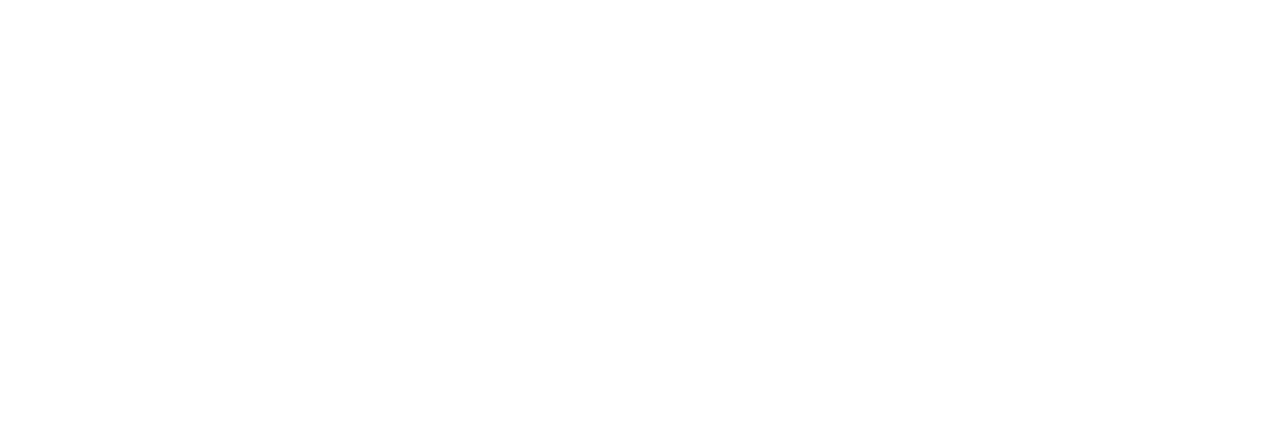
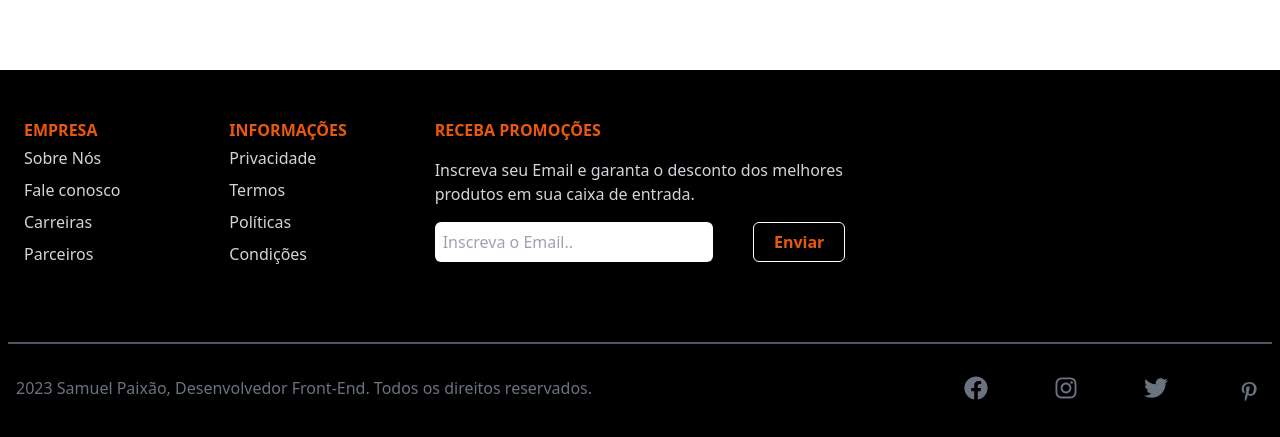
Before and after one commit to s4mp41xao/weburguer, a React (Create React App) app: page / in a window 1280 px wide. Shown: the part 2645-3082 px from the top of the page. Before the commit the page ends 2619 px from the top, so only its background shows below. Built offline with nearby package versions, Linux system fonts and the light colour scheme.

Commit message:
Footer component

```diff
--- a/src/App.js
+++ b/src/App.js
@@ -4,6 +4,7 @@
 import HeadlineCards from './components/HeadlineCards'
 import Food from './components/Food'
 import Category from './components/Category'
+import Footer from './components/Footer'
 
 function App() {
   return (
@@ -13,6 +14,7 @@
       <HeadlineCards />
       <Food />
       <Category />
+      <Footer />
     </div>
   )
 }
--- /dev/null
+++ b/src/components/Footer.jsx
@@ -0,0 +1,52 @@
+import React from 'react'
+import { FaFacebook, FaInstagram, FaTwitter } from 'react-icons/fa'
+import { TiSocialPinterest } from 'react-icons/ti'
+
+const Footer = () => {
+  return (
+    <div className='w-full mt-24 bg-black text-gray-300 py-2 px-2'>
+      <div className='max-w-[1400px] mx-auto grid grid-cols-2 md:grid-cols-6
+       border-b-2 border-gray-600 py-8 p-4'>
+
+        <div>
+          <h6 className='font-bold text-orange-600 uppercase pt-2'>Empresa</h6>
+          <ul>
+            <li className='py-1'>Sobre Nós</li>
+            <li className='py-1'>Fale conosco</li>
+            <li className='py-1'>Carreiras</li>
+            <li className='py-1'>Parceiros</li>
+          </ul>
+        </div>
+        <div>
+          <h6 className='font-bold text-orange-600 uppercase pt-2'>Informações</h6>
+          <ul>
+            <li className='py-1'>Privacidade</li>
+            <li className='py-1'>Termos</li>
+            <li className='py-1'>Políticas</li>
+            <li className='py-1'>Condições</li>
+          </ul>
+        </div>
+        <div className='col-span-2 py-8 md:pt-2'>
+          <p className='font-bold text-orange-600 uppercase'>Receba Promoções </p>
+          <p className='py-4'>Inscreva seu Email e garanta o desconto dos melhores produtos em sua caixa de entrada. </p>
+          <form className='flex flex-col sm:flex-row'>
+            <input className='w-full p-2 mr-10 rounded-md mb-4' type="email" placeholder="Inscreva o Email.." />
+            <button className='font-bold bg-black
+             text-orange-600 border-white mb-4 rounded-md'>Enviar</button>
+          </form>
+        </div>
+      </div>
+      <div className='flex flex-col max-w-[1400px] px-2 py-4 mx-auto justify-between sm:flex-row text-center text-gray-500'>
+        <p className='py-4'>2023 Samuel Paixão, Desenvolvedor Front-End. Todos os direitos reservados.</p>
+        <div className='flex justify-between sm:w-[300px] pt-4 text-2xl'>
+          <FaFacebook />
+          <FaInstagram />
+          <FaTwitter />
+          <TiSocialPinterest size={30} />
+        </div>
+      </div>
+    </div >
+  )
+}
+
+export default Footer
```
